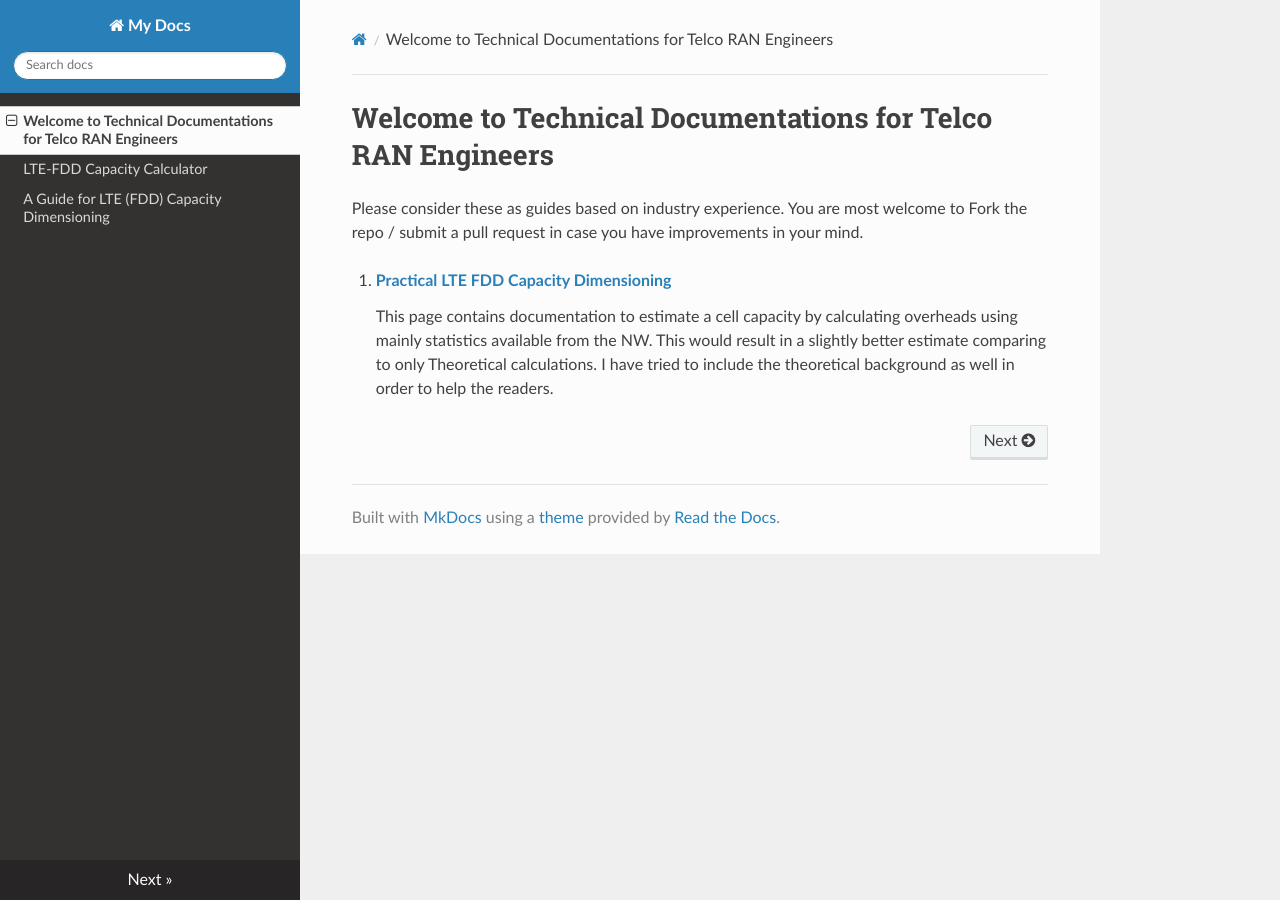
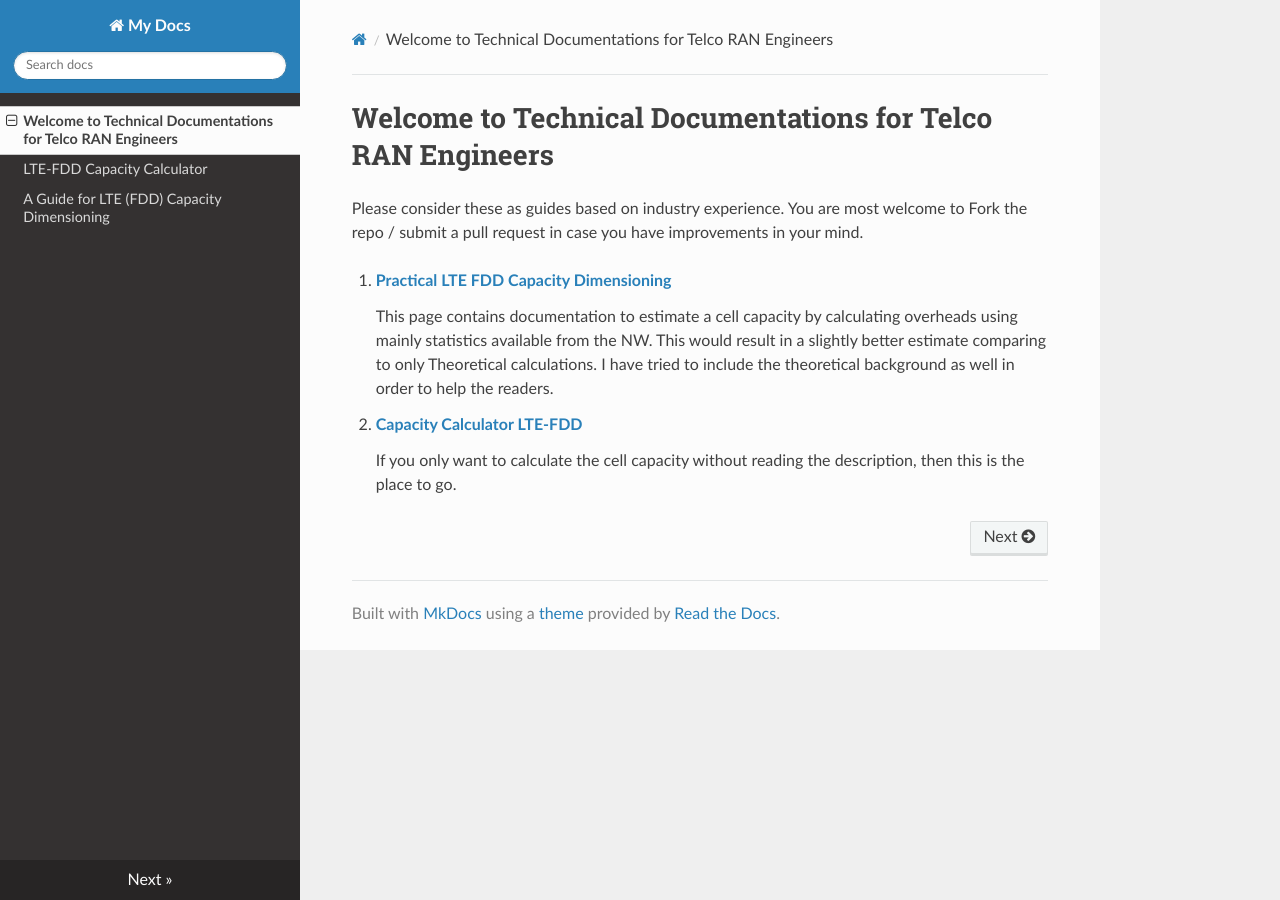
Before and after one commit to aliasgherman/documentations, an MkDocs documentation site: the page built from docs/index.md, in a window 1280 px wide. Built offline with MkDocs 1.6.1, drawn with Linux system fonts in a browser that asks for light colours; nearby versions of some CDN libraries.

Commit message:
Update index.md

```diff
--- a/docs/index.md
+++ b/docs/index.md
@@ -7,3 +7,7 @@ Please consider these as guides based on industry experience. You are most welco
 
     This page contains documentation to estimate a cell capacity by calculating overheads using mainly statistics available from the NW. This would result in a slightly better estimate comparing to only Theoretical calculations.
     I have tried to include the theoretical background as well in order to help the readers.
+
+2. [**Capacity Calculator LTE-FDD**](ltefdd-capacitycalculator.md)
+
+    If you only want to calculate the cell capacity without reading the description, then this is the place to go.
```
